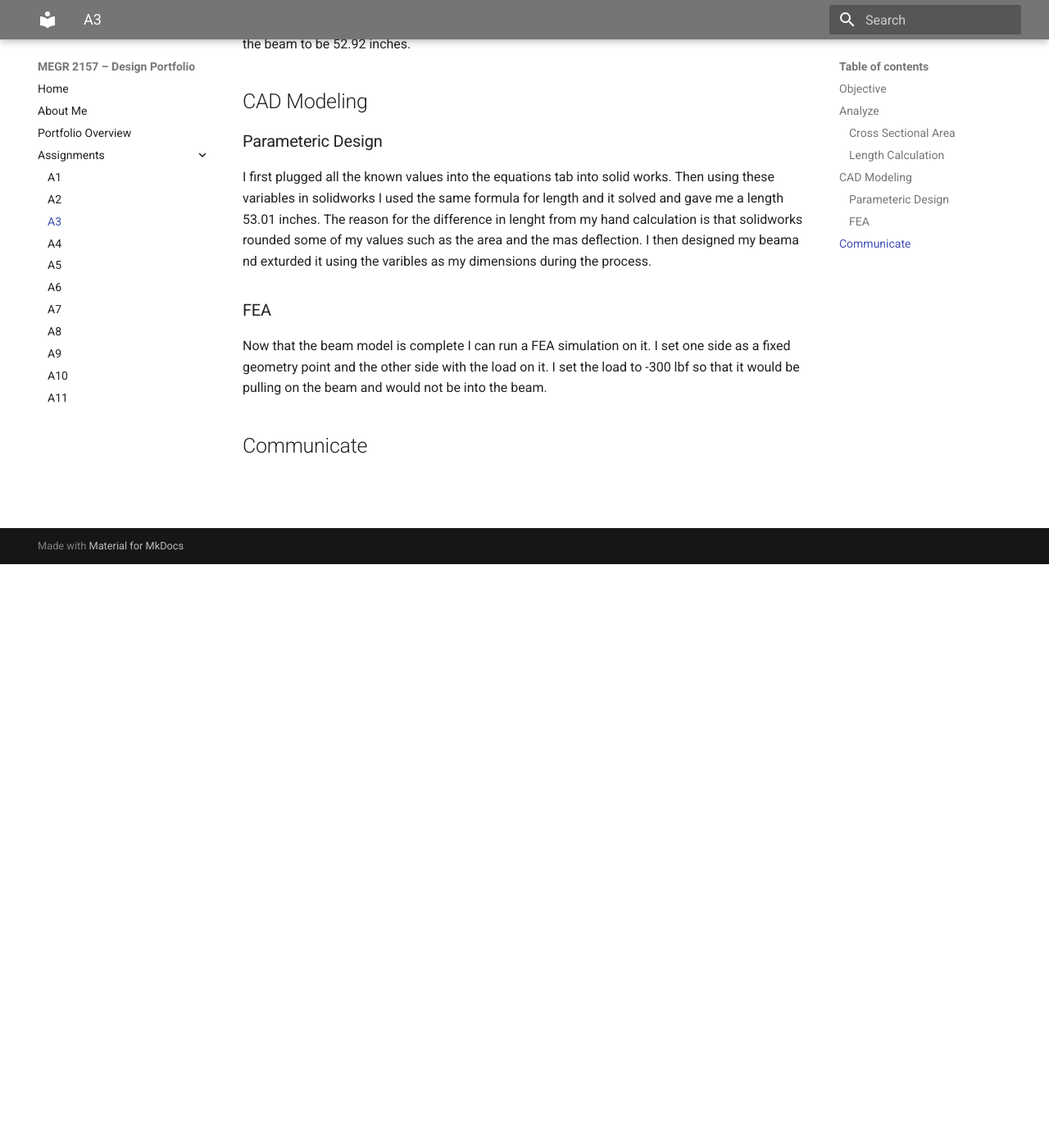
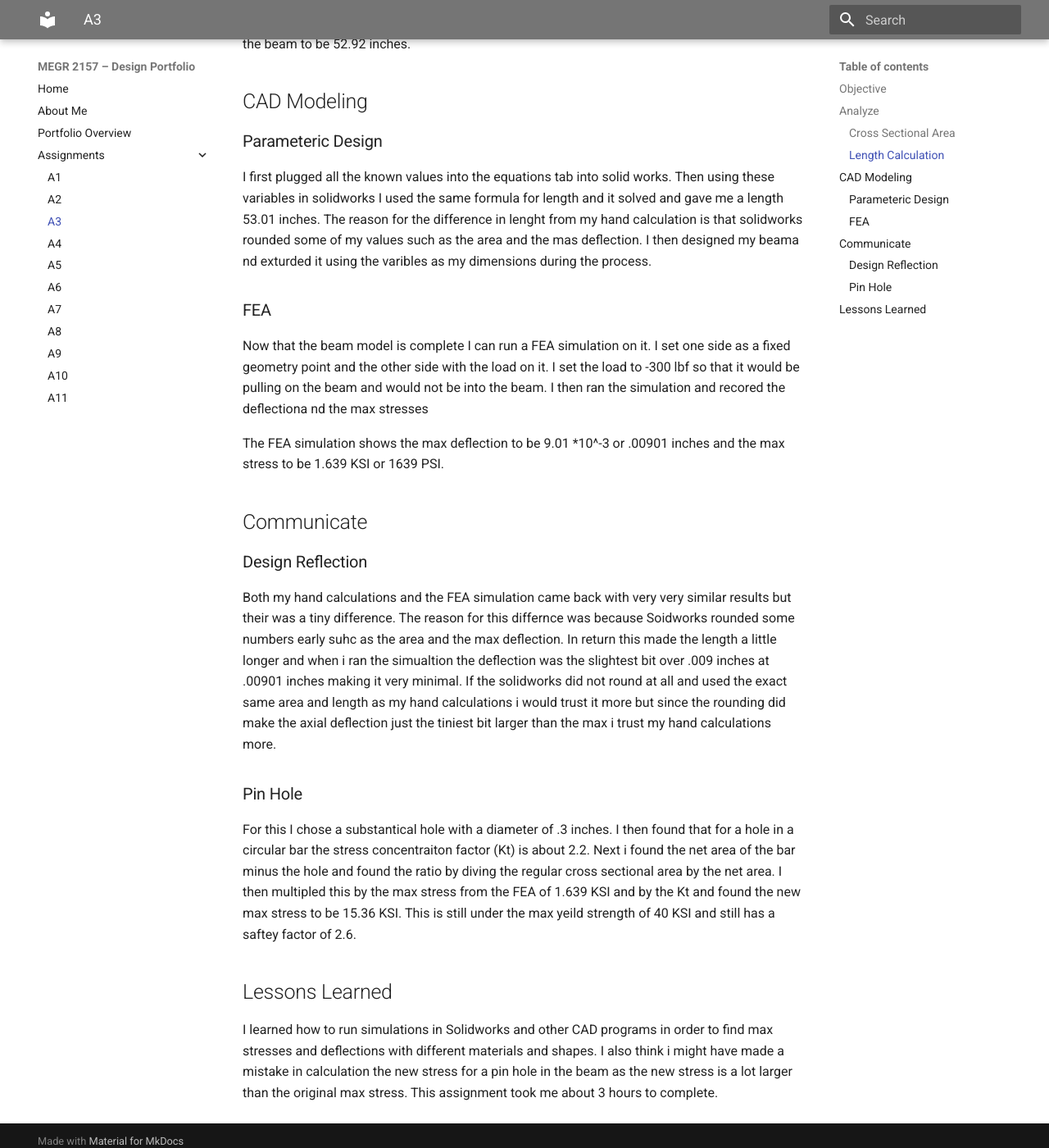
Before and after one commit to jadelma5/megr2156-portfolio, an MkDocs documentation site: the page built from docs/assignments/A03/index.md, in a window 1280 px wide and 1400 px high, scrolled down 712 px. Shown: the whole window at 82% size. Built offline with MkDocs 1.6.1 and Material for MkDocs 9.7.7, drawn with Linux system fonts in a browser that asks for light colours; some of the changed text lies outside the part shown.

Commit message:
Update index.md

```diff
--- a/docs/assignments/A03/index.md
+++ b/docs/assignments/A03/index.md
@@ -12,7 +12,7 @@ The first step in the beam design and length calculation was to find out the cro
 
 ### Length Calculation
 
-Now that we have the cross sectional area we can find the max length beam without going over the allowed deflection. I did this by using the deflection equation where the deflction = (force*Length)/(Youngs Modulus*Area) and isolate length since all the other variables are known. Since we have the lneght isolated I plugged in all the values and found the maximum lenght of the beam to be 52.92 inches.
+Now that we have the cross sectional area we can find the max length beam without going over the allowed deflection. I did this by using the deflection equation where the deflction = (force*Length)/(Youngs Modulus*Area) and isolate length since all the other variables are known. Since we have the length isolated I plugged in all the values and found the maximum lenght of the beam to be 52.92 inches.
 
 ## CAD Modeling
 
@@ -22,7 +22,20 @@ I first plugged all the known values into the equations tab into solid works. Th
 
 ### FEA
 
-Now that the beam model is complete I can run a FEA simulation on it. I set one side as a fixed geometry point and the other side with the load on it. I set the load to -300 lbf so that it would be pulling on the beam and would not be into the beam.
+Now that the beam model is complete I can run a FEA simulation on it. I set one side as a fixed geometry point and the other side with the load on it. I set the load to -300 lbf so that it would be pulling on the beam and would not be into the beam. I then ran the simulation and recored the deflectiona nd the max stresses
 
+The FEA simulation shows the max deflection to be 9.01 *10^-3 or .00901 inches and the max stress to be 1.639 KSI or 1639 PSI.
 
 ## Communicate
+
+### Design Reflection
+
+Both my hand calculations and the FEA simulation came back with very very similar results but their was a tiny difference. The reason for this differnce was because Soidworks rounded some numbers early suhc as the area and the max deflection. In return this made the length a little longer and when i ran the simualtion the deflection was the slightest bit over .009 inches at .00901 inches making it very minimal. If the solidworks did not round at all and used the exact same area and length as my hand calculations i would trust it more but since the rounding did make the axial deflection just the tiniest bit larger than the max i trust my hand calculations more.
+
+### Pin Hole
+
+For this I chose a substantical hole with a diameter of .3 inches. I then found that for a hole in a circular bar the stress concentraiton factor (Kt) is about 2.2. Next i found the net area of the bar minus the hole and found the ratio by diving the regular cross sectional area by the net area. I then multipled this by the max stress from the FEA of 1.639 KSI and by the Kt and found the new max stress to be 15.36 KSI. This is still under the max yeild strength of 40 KSI and still has a saftey factor of 2.6.
+
+## Lessons Learned
+
+I learned how to run simulations in Solidworks and other CAD programs in order to find max stresses and deflections with different materials and shapes. I also think i might have made a mistake in calculation the new stress for a pin hole in the beam as the new stress is a lot larger than the original max stress. This assignment took me about 3 hours to complete.
```
